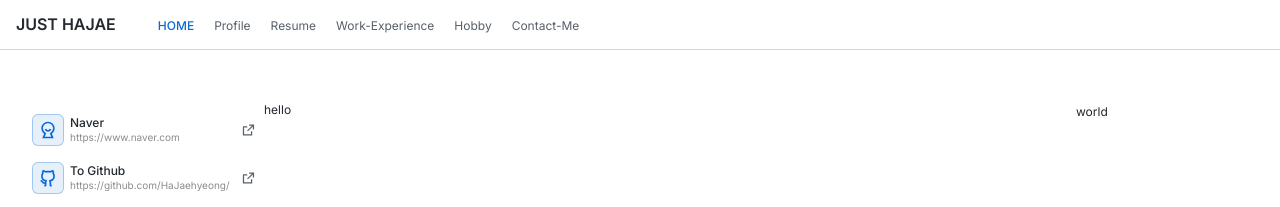
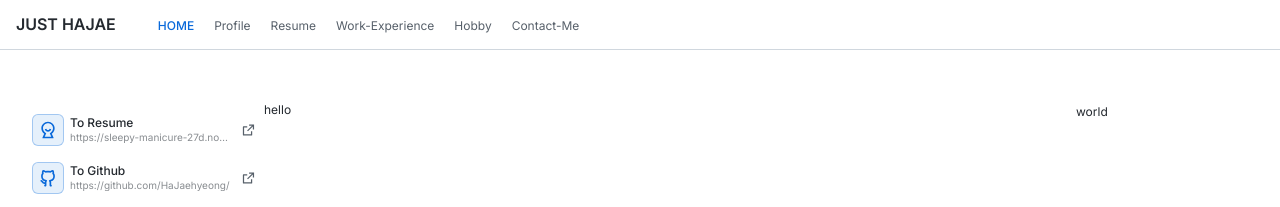
Before and after one commit to HaJaehyeong/just-hajae, a Next.js app: page / in a window 1280 px wide. Shown: the top 207 px of the page. Built offline with nearby package versions, Linux system fonts and the light colour scheme.

Commit message:
add constant and type: for link card

```diff
--- a/app/page.tsx
+++ b/app/page.tsx
@@ -1,19 +1,21 @@
 import LinkCard from '@/components/link-card/link-card';
 import ThreeColumnLayout from '@/components/three-column-layout/three-column-layout';
-import { RiGithubLine } from '@remixicon/react';
+import { SHARE_LINK } from '@/constants/constants';
 
 export default function Home() {
   return (
     <ThreeColumnLayout
       left={
         <>
-          <LinkCard url="https://www.naver.com" title="Naver" />
-          <LinkCard
-            url="https://github.com/HaJaehyeong/"
-            title="To Github"
-            icon={RiGithubLine}
-            isExternal
-          />
+          {SHARE_LINK.map((link) => (
+            <LinkCard
+              key={link.key}
+              url={link.url}
+              title={link.title}
+              icon={link.icon}
+              isExternal
+            />
+          ))}
         </>
       }
       center={<>hello</>}
--- a/constants/constants.ts
+++ b/constants/constants.ts
@@ -1,4 +1,5 @@
-import { NavTab } from '@/types/types';
+import { NavTab, ShareLink } from '@/types/types';
+import { RiGithubLine } from '@remixicon/react';
 
 export const NAV_TABS: NavTab[] = [
   {
@@ -32,3 +33,17 @@ export const NAV_TABS: NavTab[] = [
     name: 'Contact-Me',
   },
 ];
+
+export const SHARE_LINK: ShareLink[] = [
+  {
+    key: 'resume-link',
+    url: 'https://sleepy-manicure-27d.notion.site/Hajae-2e2d3ec7ea10800c9894fa002e9f85d4?pvs=74',
+    title: 'To Resume',
+  },
+  {
+    key: 'github-link',
+    url: 'https://github.com/HaJaehyeong/',
+    title: 'To Github',
+    icon: RiGithubLine,
+  },
+];
```
Also changed, not shown: types/types.ts (+9 -0 lines).
